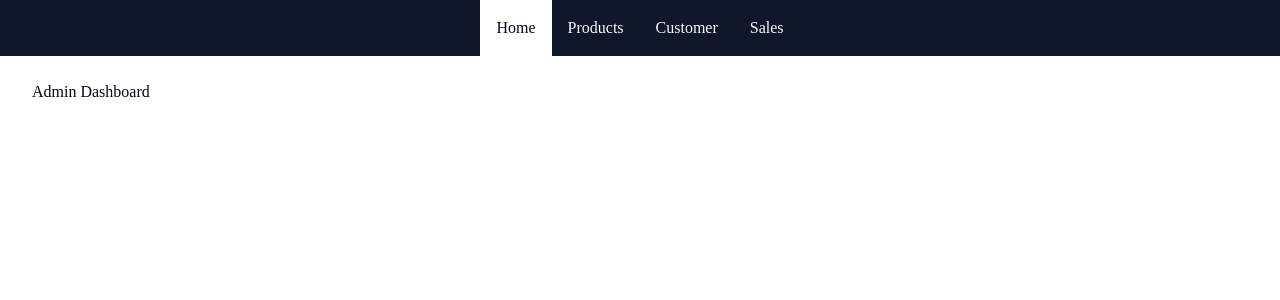
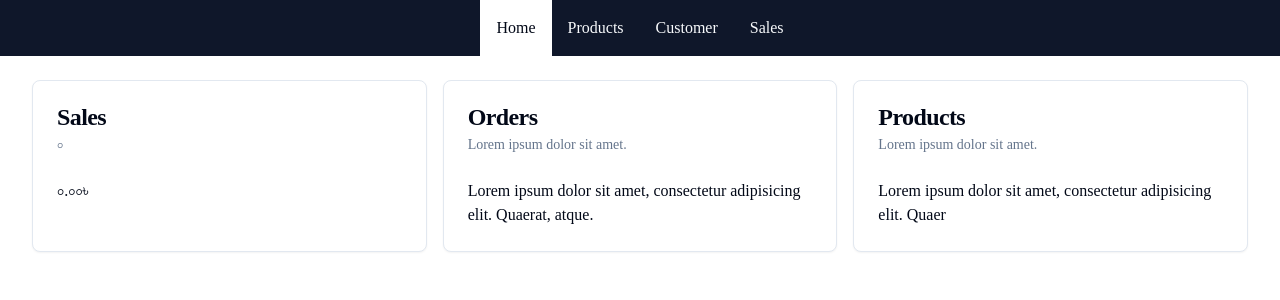
Before and after one commit to iamzubair6/next-js-ecommerce, a Next.js app: page /admin in a window 1280 px wide. Shown: the top 300 px of the page. Built offline with nearby package versions, Linux system fonts and the light colour scheme; no server answers; the database is empty.

Commit message:
admin dashboard cart added

```diff
--- a/app/admin/page.tsx
+++ b/app/admin/page.tsx
@@ -1,7 +1,78 @@
-export default function AdminDashboard() {
+import {
+  Card,
+  CardContent,
+  CardDescription,
+  CardHeader,
+  CardTitle,
+} from "@/components/ui/card";
+import db from "@/db/db";
+interface CardsType {
+  title: string;
+  description: string | number;
+  content: string | number;
+}
+async function GetSalesData() {
+  const salesData = await db?.order?.aggregate({
+    _sum: { pricePaidInTaka: true },
+    _count: true,
+  });
+
+  let amount = salesData?._sum?.pricePaidInTaka || 0;
+  let numberOfSales = salesData?._count || 0;
+
+  return {
+    amount,
+    numberOfSales,
+  };
+}
+
+export default async function AdminDashboard() {
+  const sales = await GetSalesData();
+  const cards: CardsType[] = [
+    {
+      title: "Sales",
+      description: sales?.numberOfSales.toLocaleString("bn-BD"),
+      content: sales?.amount.toLocaleString("bn-BD", {
+        style: "currency",
+        currency: "BDT",
+      }),
+    },
+    {
+      title: "Orders",
+      description: "Lorem ipsum dolor sit amet.",
+      content:
+        "Lorem ipsum dolor sit amet, consectetur adipisicing elit. Quaerat, atque.",
+    },
+    {
+      title: "Products",
+      description: "Lorem ipsum dolor sit amet.",
+      content:
+        "Lorem ipsum dolor sit amet, consectetur adipisicing elit. Quaer",
+    },
+  ];
+
   return (
     <>
-      <h1>Admin Dashboard</h1>
+      <div className="grid grid-cols-1-1 md:grid-cols-2 lg:grid-cols-3 gap-4">
+        <DashboardCards cards={cards} />
+      </div>
     </>
   );
 }
+
+type DashboardCardsProp = {
+  cards: CardsType[];
+};
+export function DashboardCards({ cards }: DashboardCardsProp) {
+  return cards?.map(({ title, description, content }, idx: number) => {
+    return (
+      <Card key={idx}>
+        <CardHeader>
+          <CardTitle>{title}</CardTitle>
+          <CardDescription>{description}</CardDescription>
+        </CardHeader>
+        <CardContent>{content}</CardContent>
+      </Card>
+    );
+  });
+}
--- /dev/null
+++ b/app/admin/products/page.tsx
@@ -0,0 +1,3 @@
+export default function ProductsPage() {
+  return <h1>products</h1>;
+}
--- a/components/Nav.tsx
+++ b/components/Nav.tsx
@@ -17,7 +17,7 @@
     <Link
       {...props}
       className={cn(
-        "p-4 hover:bg-secondary hover:text-black focus-visible:bg-secondary focus-visible:text-secondary",
+        "p-4 hover:bg-secondary hover:text-foreground focus-visible:bg-secondary focus-visible:text-secondary",
         pathname === props.href && "bg-background text-foreground"
       )}
     />
--- /dev/null
+++ b/components/ui/card.tsx
@@ -0,0 +1,79 @@
+import * as React from "react"
+
+import { cn } from "@/lib/utils"
+
+const Card = React.forwardRef<
+  HTMLDivElement,
+  React.HTMLAttributes<HTMLDivElement>
+>(({ className, ...props }, ref) => (
+  <div
+    ref={ref}
+    className={cn(
+      "rounded-lg border bg-card text-card-foreground shadow-sm",
+      className
+    )}
+    {...props}
+  />
+))
+Card.displayName = "Card"
+
+const CardHeader = React.forwardRef<
+  HTMLDivElement,
+  React.HTMLAttributes<HTMLDivElement>
+>(({ className, ...props }, ref) => (
+  <div
+    ref={ref}
+    className={cn("flex flex-col space-y-1.5 p-6", className)}
+    {...props}
+  />
+))
+CardHeader.displayName = "CardHeader"
+
+const CardTitle = React.forwardRef<
+  HTMLParagraphElement,
+  React.HTMLAttributes<HTMLHeadingElement>
+>(({ className, ...props }, ref) => (
+  <h3
+    ref={ref}
+    className={cn(
+      "text-2xl font-semibold leading-none tracking-tight",
+      className
+    )}
+    {...props}
+  />
+))
+CardTitle.displayName = "CardTitle"
+
+const CardDescription = React.forwardRef<
+  HTMLParagraphElement,
+  React.HTMLAttributes<HTMLParagraphElement>
+>(({ className, ...props }, ref) => (
+  <p
+    ref={ref}
+    className={cn("text-sm text-muted-foreground", className)}
+    {...props}
+  />
+))
+CardDescription.displayName = "CardDescription"
+
+const CardContent = React.forwardRef<
+  HTMLDivElement,
+  React.HTMLAttributes<HTMLDivElement>
+>(({ className, ...props }, ref) => (
+  <div ref={ref} className={cn("p-6 pt-0", className)} {...props} />
+))
+CardContent.displayName = "CardContent"
+
+const CardFooter = React.forwardRef<
+  HTMLDivElement,
+  React.HTMLAttributes<HTMLDivElement>
+>(({ className, ...props }, ref) => (
+  <div
+    ref={ref}
+    className={cn("flex items-center p-6 pt-0", className)}
+    {...props}
+  />
+))
+CardFooter.displayName = "CardFooter"
+
+export { Card, CardHeader, CardFooter, CardTitle, CardDescription, CardContent }
--- /dev/null
+++ b/db/db.ts
@@ -0,0 +1,15 @@
+import { PrismaClient } from "@prisma/client";
+
+const prismaClientSingleton = () => {
+  return new PrismaClient();
+};
+
+declare global {
+  var prismaGlobal: undefined | ReturnType<typeof prismaClientSingleton>;
+}
+
+const db = globalThis.prismaGlobal ?? prismaClientSingleton();
+
+export default db;
+
+if (process.env.NODE_ENV !== "production") globalThis.prismaGlobal = db;
--- a/package.json
+++ b/package.json
@@ -19,6 +19,7 @@
     "tailwindcss-animate": "^1.0.7"
   },
   "devDependencies": {
+    "@prisma/client": "^5.11.0",
     "@types/node": "^20",
     "@types/react": "^18",
     "@types/react-dom": "^18",
```
Also changed, not shown: lib/currencyFormater.ts (added, +16 -0 lines), 1 other file (tests, documents, lock files or other folders).
